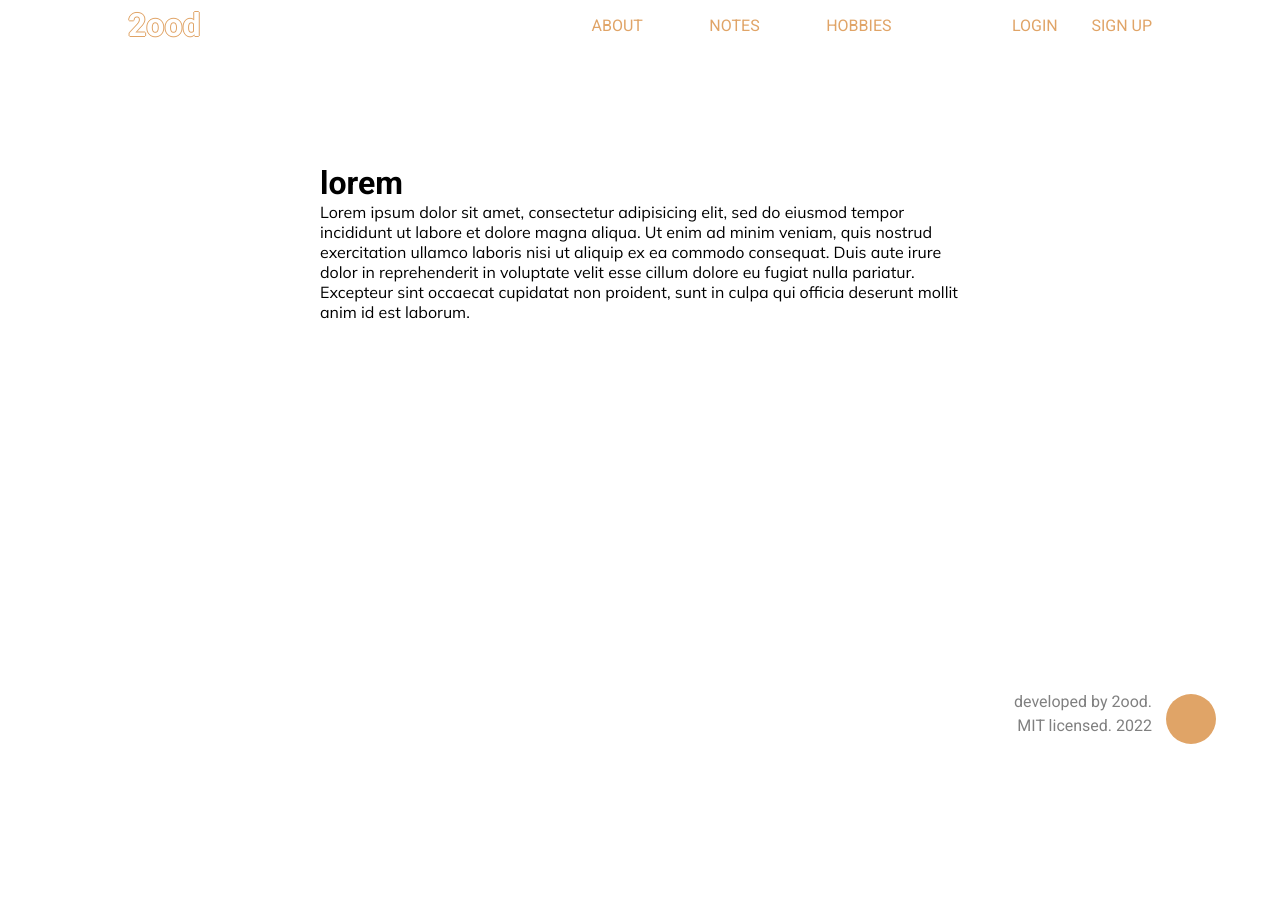
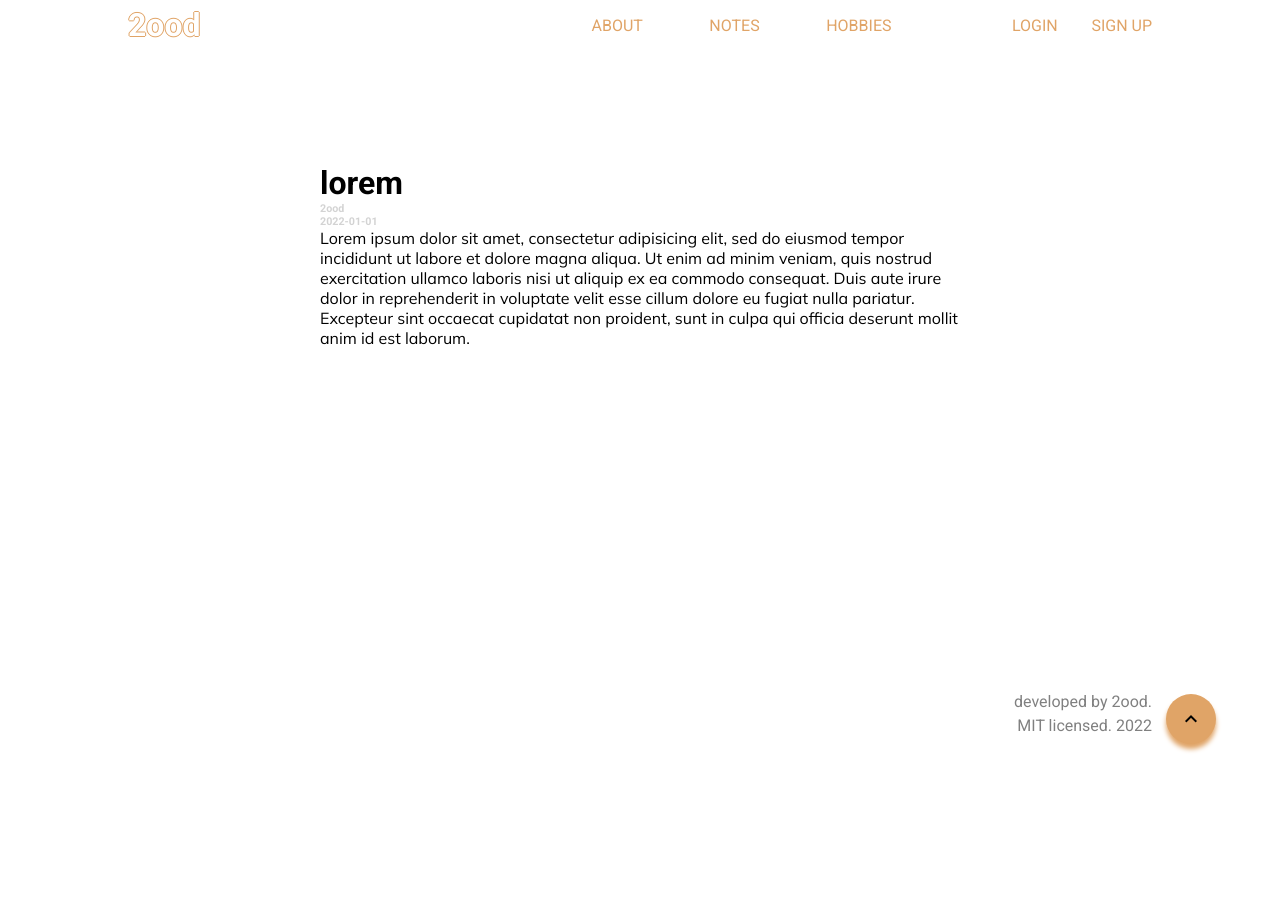
Before and after one commit to 2ood/blog, a PHP site: page /html/post.html in a window 1280 px wide. Run offline with PHP 8.4, Linux system fonts and the light colour scheme.

Commit message:
refactor : redesigned File system

```diff
--- /dev/null
+++ b/html/css/base/colors.css
@@ -0,0 +1,8 @@
+:root {
+  --primary: #E0A467;
+  --secondary: white;
+  --accent : #6495ed; //#283618;
+  --transparent :#00000000;
+  --error : red;
+  --grayscale : #d3d3d3;
+}
--- /dev/null
+++ b/html/css/base/module.css
@@ -0,0 +1,4 @@
+@import "../module/button.css";
+@import "../module/footer.css";
+@import "../module/loading.css";
+@import "../module/searchbar.css";
--- /dev/null
+++ b/html/css/base/util.css
@@ -0,0 +1,2 @@
+@import "../util/grayscale_font.css";
+@import "../util/underline.css";
--- a/html/css/main.css
+++ b/html/css/main.css
@@ -1,16 +1,8 @@
-@import "util/button.css";
-@import "util/footer.css";
-@import "util/underline.css";
-@import "font.css";
+@import "base/colors.css";
+@import "base/font.css";
+@import "base/util.css";
+@import "base/module.css";
 @import url("https://fonts.googleapis.com/icon?family=Material+Icons");
-
-:root {
-  --primary: #E0A467;
-  --secondary: white;
-  --accent : #6495ed; //#283618;
-  --transparent :#00000000;
-  --error : red;
-}
 
 * {
   margin :0;
@@ -97,15 +89,16 @@ h1 {display:inline-block;}
 #to_top {
   background-color: var(--primary);
   position : fixed;
-  display:inline-block;
+  display:flex;
   border-radius: 50%;
   text-align: center;
-  align-content: center;
+  align-items: center;
   justify-content: center;
   bottom : 7%;
   right : 5%;
   width : 50px;
   height : 50px;
+  box-shadow : 0 5px 5px var(--primary);
   transition : all .3s ease-in-out;
 }
 #to_top:hover {
--- a/html/css/post.css
+++ b/html/css/post.css
@@ -1,3 +1,4 @@
+
 #content {
   margin : 0 20%;
   margin-top : 100px;
--- /dev/null
+++ b/html/css/util/grayscale_font.css
@@ -0,0 +1,3 @@
+.grayscale-font {
+  color : var(--grayscale);
+}
--- a/html/post.html
+++ b/html/post.html
@@ -12,16 +12,16 @@
     <div id="top_bar"></div><!--.top_bar-->
     <script src="script/top_bar.js"></script>
     <div id="content">
-      <div class="floating-content">
         <div class="head">
           <h1 id="title">lorem</h1>
-        </div>
+          <h6 class="grayscale-font" id="writer">2ood</h6>
+          <h6 class="grayscale-font" id="last-update">2022-01-01</h6>
+        </div><!--.head-->
         <div id="md">
           <p>
           Lorem ipsum dolor sit amet, consectetur adipisicing elit, sed do eiusmod tempor incididunt ut labore et dolore magna aliqua. Ut enim ad minim veniam, quis nostrud exercitation ullamco laboris nisi ut aliquip ex ea commodo consequat. Duis aute irure dolor in reprehenderit in voluptate velit esse cillum dolore eu fugiat nulla pariatur. Excepteur sint occaecat cupidatat non proident, sunt in culpa qui officia deserunt mollit anim id est laborum.
           </p>
-        </div>
-      </div>
+        </div><!--#md-->
     </div><!--.content-->
     <span id="to_top"></span>
     <footer></footer>
--- a/html/script/main.js
+++ b/html/script/main.js
@@ -1,5 +1,8 @@
 const to_top = document.querySelector("#to_top");
 if(!(to_top===null)){
+  to_top.innerHTML=`<span class="material-icons">
+expand_less
+</span>`;
   to_top.addEventListener('click',()=>{
     console.log("clicked!");
   });
```
Also changed, not shown: html/css/base/font.css (renamed from html/css/font.css), html/css/module/button.css (renamed from html/css/util/button.css), html/css/module/footer.css (renamed from html/css/util/footer.css), html/css/module/loading.css (renamed from html/css/util/loading.css), html/css/module/searchbar.css (renamed from html/css/util/searchbar.css).
